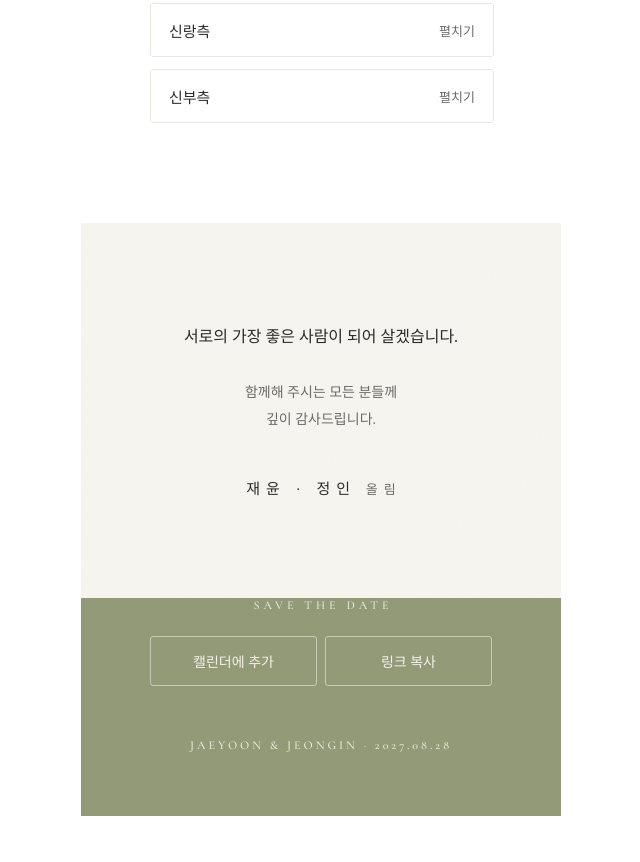
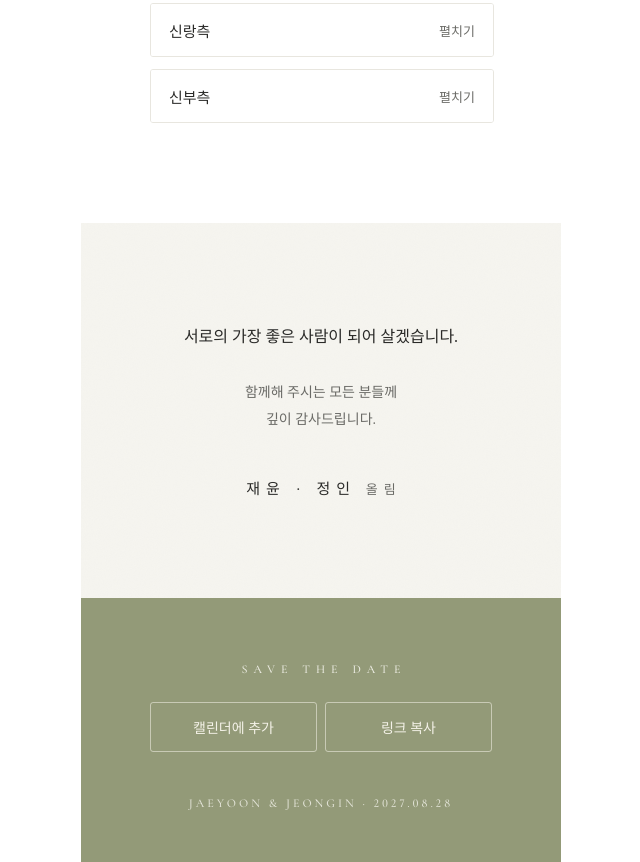
Before and after one commit to jaeyun-jeongin/Jaeyun-jeongin.github.io, a plain HTML site: page index.html in a window 1280 px wide. Shown: the part 8332-9194 px from the top of the page, without its empty margins (319-959 px from the left). Before the commit the page ends 9148 px from the top, so only its background shows below. Drawn offline with nearby package versions, Linux system fonts and the light colour scheme; a web font is replaced by a local one.

Commit message:
SAVE THE DATE 영역 여백·비율 수정
Co-Authored-By: Claude Opus 5.5 <noreply@anthropic.com>
Claude-Session: https://claude.ai/code/session_014x3DoSBryz5Xt6sjpw67QT

```diff
--- a/index.html
+++ b/index.html
@@ -519,13 +519,13 @@ section.card{position:relative;margin:0}
 </section>
 
 <!-- SHARE -->
-<section class="olive" style="display: flex; flex-direction: column; align-items: center; padding: 0 24px 64px; gap: 24px">
-<p class="eb" style="margin: 0; font-size: 11px; letter-spacing: 4px; padding-left: 4px">SAVE THE DATE</p>
+<section class="olive" style="display: flex; flex-direction: column; align-items: center; padding: 64px 24px 52px; gap: 26px">
+<p class="eb" style="margin: 0; letter-spacing: 6px; padding-left: 6px">SAVE THE DATE</p>
 <div style="width: 100%; max-width: 342px; display: grid; grid-template-columns: repeat(2, minmax(0, 1fr)); gap: 8px">
 <a href="data:text/calendar;charset=utf-8,BEGIN%3AVCALENDAR%0D%0AVERSION%3A2.0%0D%0APRODID%3A-//JJ//KO%0D%0ABEGIN%3AVEVENT%0D%0AUID%3Ajaeyun-jeongin-20270828%0D%0ADTSTAMP%3A20261128T000000Z%0D%0ADTSTART%3A20270828T060000Z%0D%0ADTEND%3A20270828T080000Z%0D%0ASUMMARY%3A%EB%B0%A9%EC%9E%AC%EC%9C%A4%20%E2%99%A5%20%EA%B9%80%EC%A0%95%EC%9D%B8%20%EA%B2%B0%ED%98%BC%EC%8B%9D%0D%0ALOCATION%3A%EB%B9%8C%EB%9D%BC%EB%93%9C%EC%A7%80%EB%94%94%20%EC%B2%AD%EB%8B%B4%20%28%EC%84%9C%EC%9A%B8%20%EA%B0%95%EB%82%A8%EA%B5%AC%20%ED%95%99%EB%8F%99%EB%A1%9C%20519%29%0D%0AEND%3AVEVENT%0D%0AEND%3AVCALENDAR%0D%0A" download="wedding-jaeyun-jeongin.ics" style="display: flex; align-items: center; justify-content: center; min-height: 48px; border: 1px solid #D9D7D0; border-radius: 3px; background: #FFFFFF; font-size: 14px; color: #2A2A28; text-decoration: none; font-family: inherit">캘린더에 추가</a>
 <button type="button" class="copy" data-copy="https://jaeyun-jeongin.github.io" style="display: flex; align-items: center; justify-content: center; min-height: 48px; border: 1px solid #D9D7D0; border-radius: 3px; background: #FFFFFF; font-size: 14px; color: #2A2A28; text-decoration: none; font-family: inherit">링크 복사</button>
 </div>
-<p class="eb" style="margin: 28px 0 0; letter-spacing: 3px; color: #A3A29C">JAEYOON &amp; JEONGIN · 2027.08.28</p>
+<p class="eb" style="margin: 18px 0 0; letter-spacing: 3px; font-variant-numeric: lining-nums; opacity: .75">JAEYOON &amp; JEONGIN · 2027.08.28</p>
 </section>
 </main>
 <script>
```
